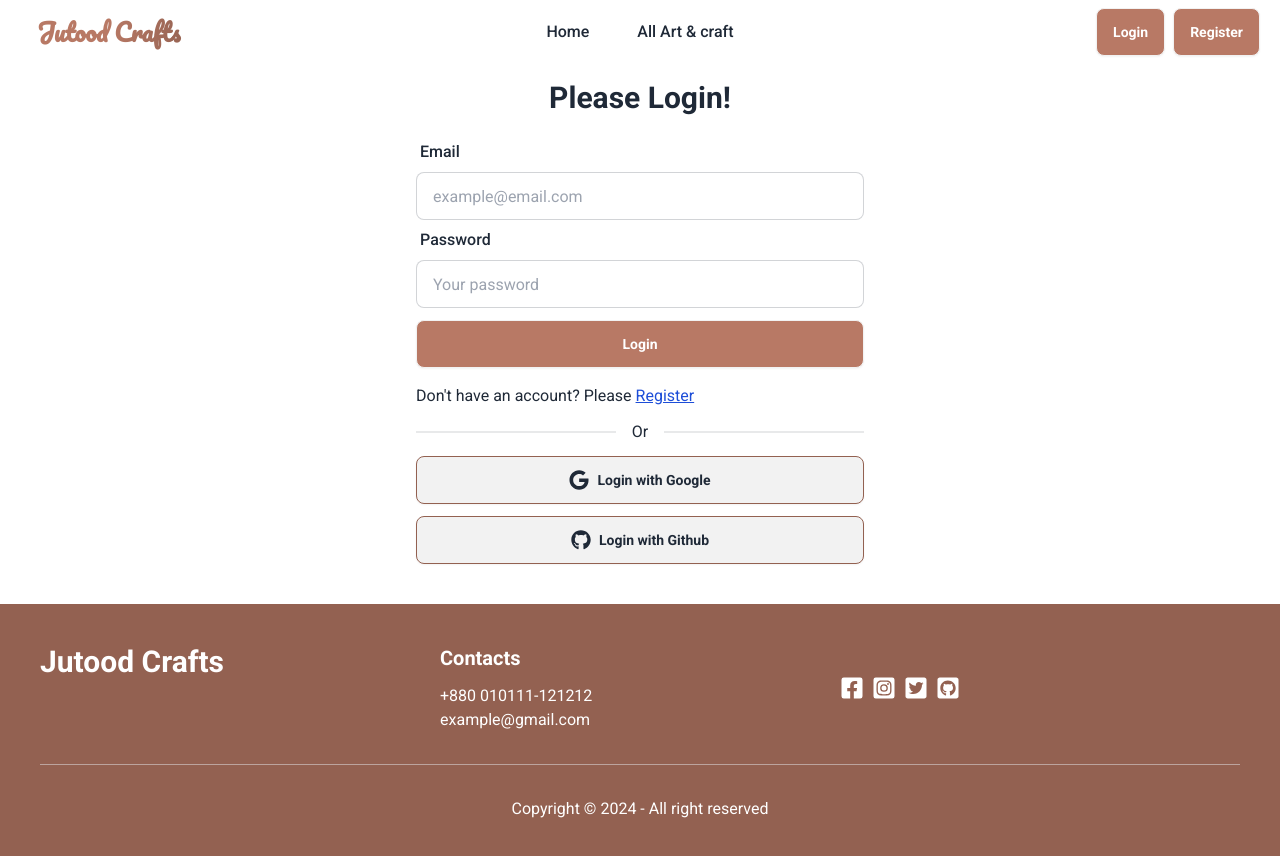
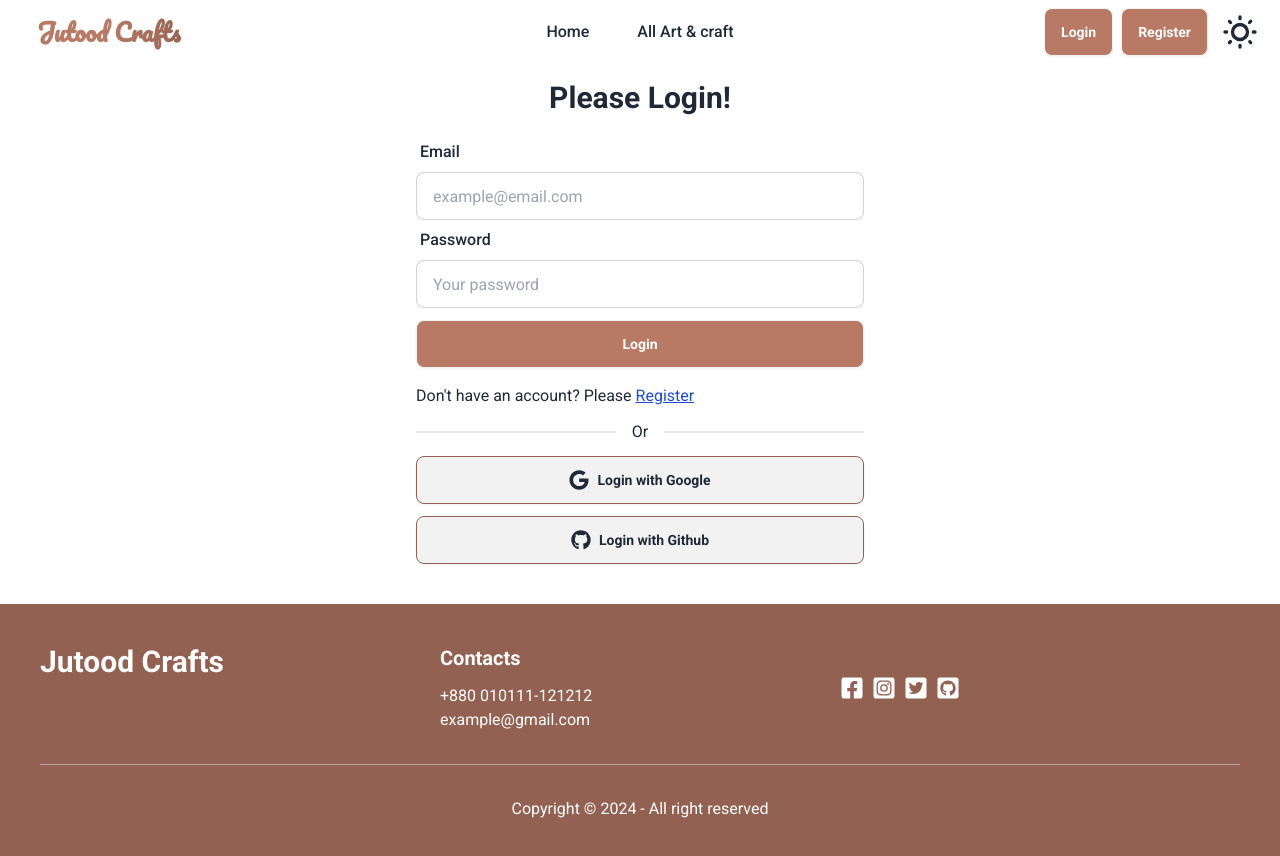
Before and after one commit to yasin-arft/Jutood-Crafts-Client, a React (Vite) app: page /login in a window 1280 px wide. Shown: the top 856 px of the page. Built offline with nearby package versions, Linux system fonts and the light colour scheme; no server answers.

Commit message:
dark theme added

```diff
--- a/src/pages/shared/navbar/Navbar.jsx
+++ b/src/pages/shared/navbar/Navbar.jsx
@@ -1,13 +1,33 @@
 import { useNavigate } from "react-router-dom";
 import OurNavLink from "./OurNavLink";
-import { useContext } from "react";
+import { useContext, useEffect, useState } from "react";
 import { AuthContext } from "../../../providers/AuthProvider";
 import { toast } from "react-toastify";
 import { Tooltip } from 'react-tooltip';
 
 const Navbar = () => {
+  const [theme, setTheme] = useState('');
   const { currentUser, logout, setLoading } = useContext(AuthContext);
   const navigate = useNavigate();
+
+  useEffect(() => {
+    const savedTheme = localStorage.getItem('jutoodCraftsTheme');
+    if (savedTheme) { setTheme(savedTheme) }
+  }, []);
+
+  useEffect(() => {
+    localStorage.setItem('jutoodCraftsTheme', theme);
+    const savedTheme = localStorage.getItem('jutoodCraftsTheme');
+    document.querySelector('html').setAttribute('data-theme', savedTheme);
+  }, [theme]);
+
+  const handleThemeToggle = e => {
+    if (e.target.checked) {
+      setTheme('dark');
+    } else {
+      setTheme('light');
+    }
+  }
 
   const navItemsData = [
     { path: '/', text: 'Home' },
@@ -67,7 +87,7 @@
                   {
                     currentUser.photoURL
                   }
-                  <Tooltip id="userName-tooltip" className="z-50"/>
+                  <Tooltip id="userName-tooltip" className="z-50" />
                 </span>
                 <button onClick={handleLogout} className="border btn bg-primary hover:bg-secondary text-white duration-300">Logout</button>
               </div> :
@@ -76,6 +96,19 @@
                 <button onClick={() => navigate('/register')} className="border btn bg-primary hover:bg-secondary text-white duration-300">Register</button>
               </div>
           }
+          {/* theme controller */}
+          <label className="swap swap-rotate ml-3">
+
+            {/* this hidden checkbox controls the state */}
+            <input id="theme-controller" onChange={handleThemeToggle} type="checkbox" className="theme-controller" checked={theme === 'dark' ? true : false} />
+
+            {/* sun icon */}
+            <svg className="swap-off fill-current w-10 h-10" xmlns="http://www.w3.org/2000/svg" viewBox="0 0 24 24"><path d="M5.64,17l-.71.71a1,1,0,0,0,0,1.41,1,1,0,0,0,1.41,0l.71-.71A1,1,0,0,0,5.64,17ZM5,12a1,1,0,0,0-1-1H3a1,1,0,0,0,0,2H4A1,1,0,0,0,5,12Zm7-7a1,1,0,0,0,1-1V3a1,1,0,0,0-2,0V4A1,1,0,0,0,12,5ZM5.64,7.05a1,1,0,0,0,.7.29,1,1,0,0,0,.71-.29,1,1,0,0,0,0-1.41l-.71-.71A1,1,0,0,0,4.93,6.34Zm12,.29a1,1,0,0,0,.7-.29l.71-.71a1,1,0,1,0-1.41-1.41L17,5.64a1,1,0,0,0,0,1.41A1,1,0,0,0,17.66,7.34ZM21,11H20a1,1,0,0,0,0,2h1a1,1,0,0,0,0-2Zm-9,8a1,1,0,0,0-1,1v1a1,1,0,0,0,2,0V20A1,1,0,0,0,12,19ZM18.36,17A1,1,0,0,0,17,18.36l.71.71a1,1,0,0,0,1.41,0,1,1,0,0,0,0-1.41ZM12,6.5A5.5,5.5,0,1,0,17.5,12,5.51,5.51,0,0,0,12,6.5Zm0,9A3.5,3.5,0,1,1,15.5,12,3.5,3.5,0,0,1,12,15.5Z" /></svg>
+
+            {/* moon icon */}
+            <svg className="swap-on fill-current w-10 h-10" xmlns="http://www.w3.org/2000/svg" viewBox="0 0 24 24"><path d="M21.64,13a1,1,0,0,0-1.05-.14,8.05,8.05,0,0,1-3.37.73A8.15,8.15,0,0,1,9.08,5.49a8.59,8.59,0,0,1,.25-2A1,1,0,0,0,8,2.36,10.14,10.14,0,1,0,22,14.05,1,1,0,0,0,21.64,13Zm-9.5,6.69A8.14,8.14,0,0,1,7.08,5.22v.27A10.15,10.15,0,0,0,17.22,15.63a9.79,9.79,0,0,0,2.1-.22A8.11,8.11,0,0,1,12.14,19.73Z" /></svg>
+
+          </label>
         </div>
       </div>
     </nav>
--- a/tailwind.config.js
+++ b/tailwind.config.js
@@ -18,4 +18,7 @@
     },
   },
   plugins: [require("daisyui")],
+  daisyui: {
+    themes: ["light", "dark"],
+  },
 }
```
